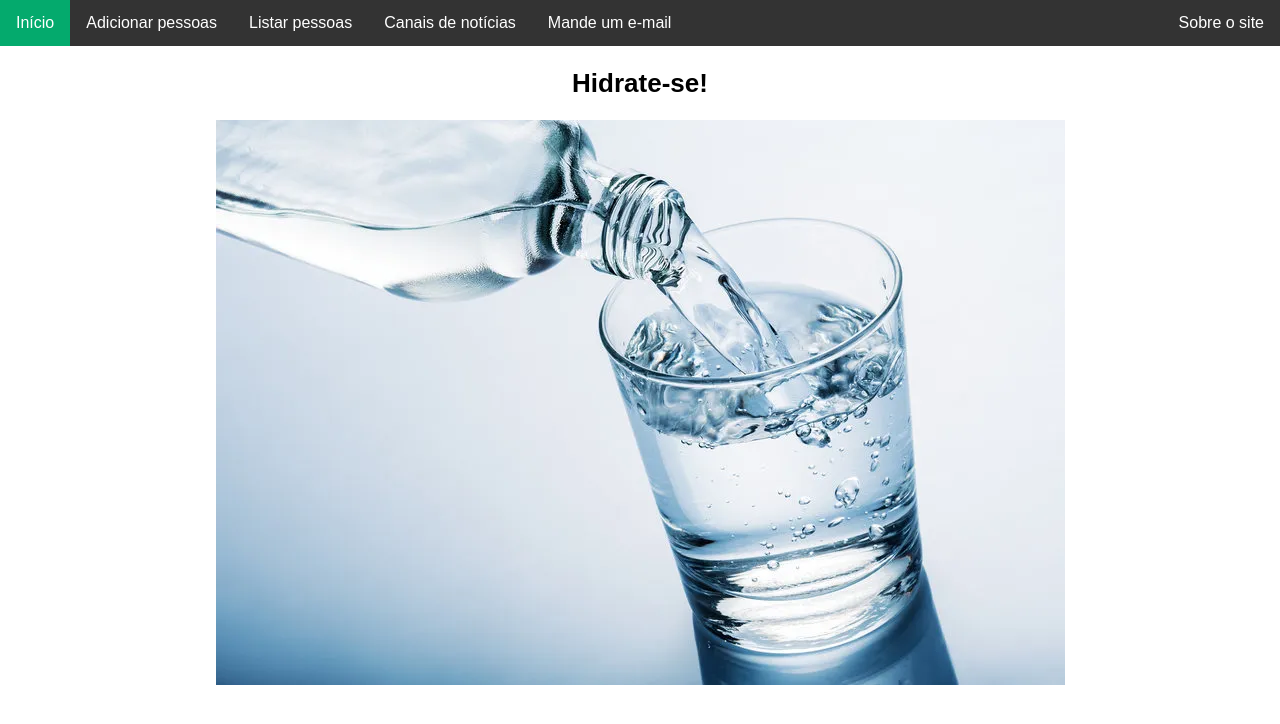
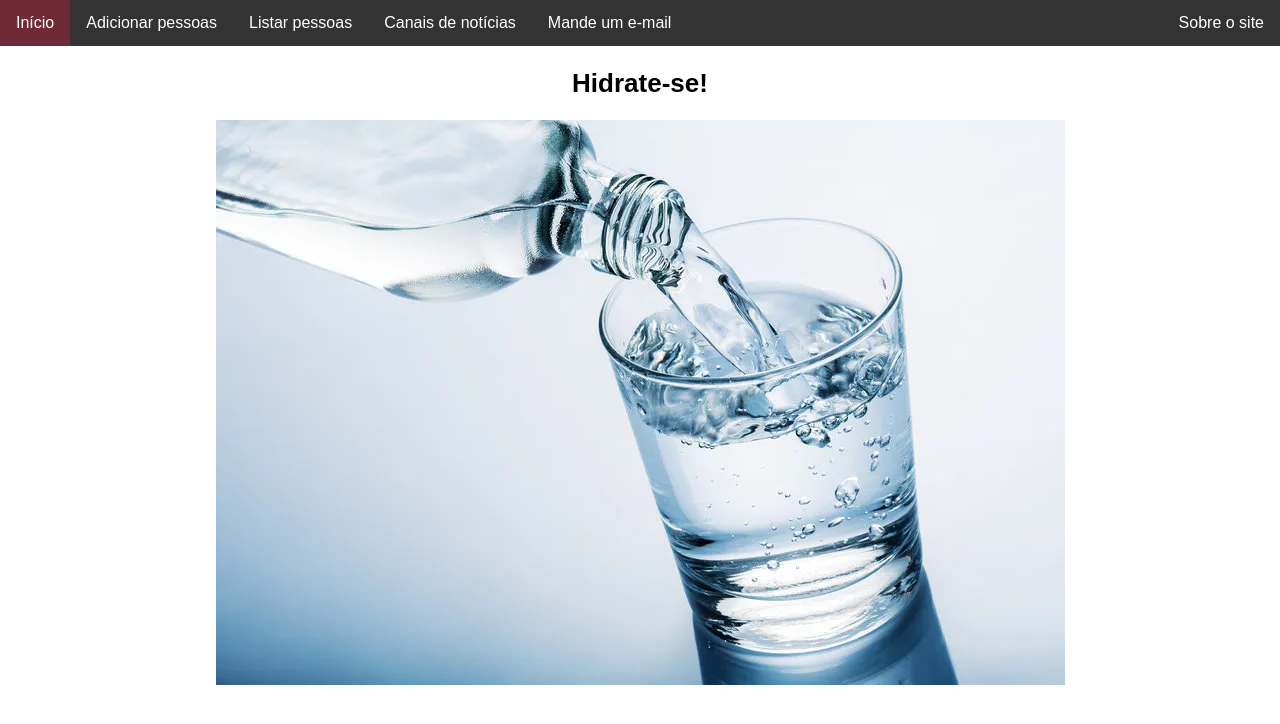
Before and after one commit to marcoshgss/pweb_2021.2_marcosHenrique, a plain HTML site: page u1_exercicio2/index.html in a window 1280 px wide. Drawn offline with Linux system fonts and the light colour scheme.

Commit message:
Update style.css

```diff
--- a/u1_exercicio2/style/style.css
+++ b/u1_exercicio2/style/style.css
@@ -26,7 +26,7 @@ ul.topnav li a:hover:not(.active) {
 }
 
 ul.topnav li a.active {
-  background-color: #04AA6D;
+  background-color: rgb(112, 42, 54);
 }
 
 ul.topnav li.right {
```
